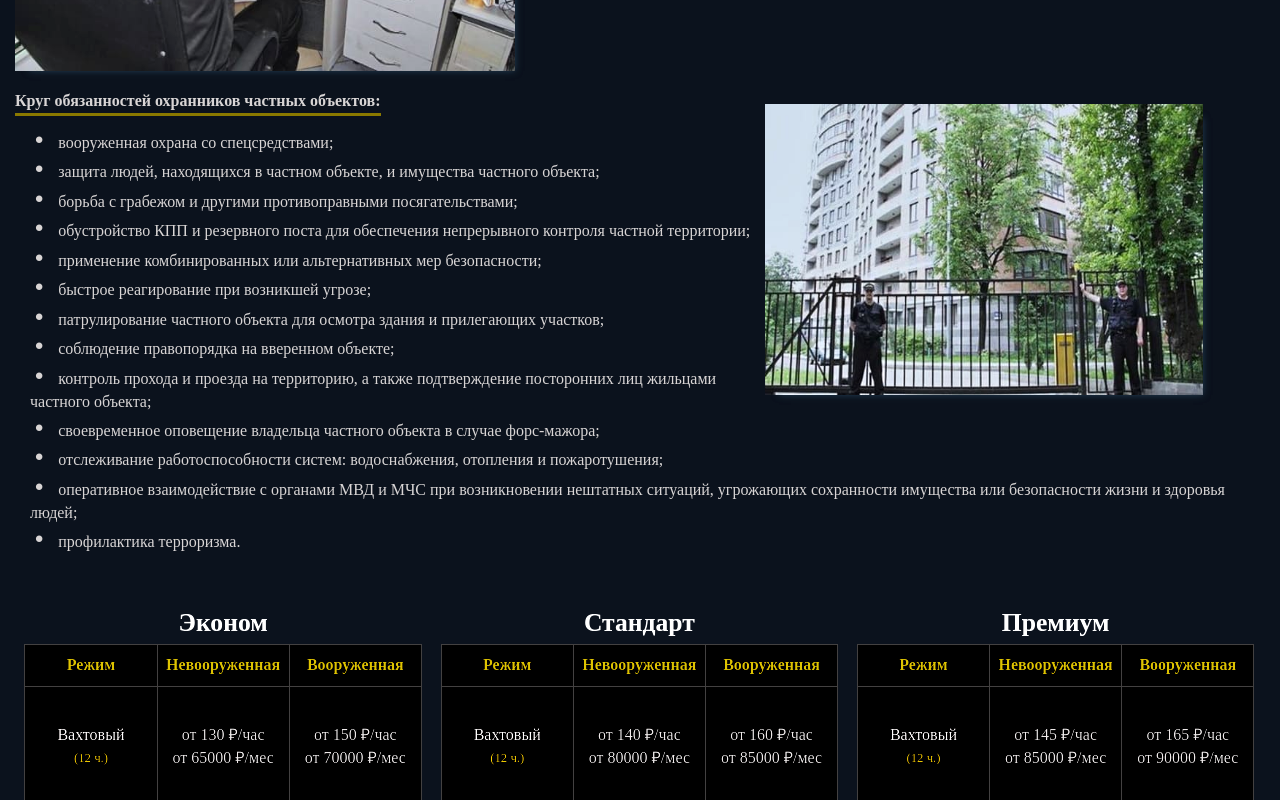
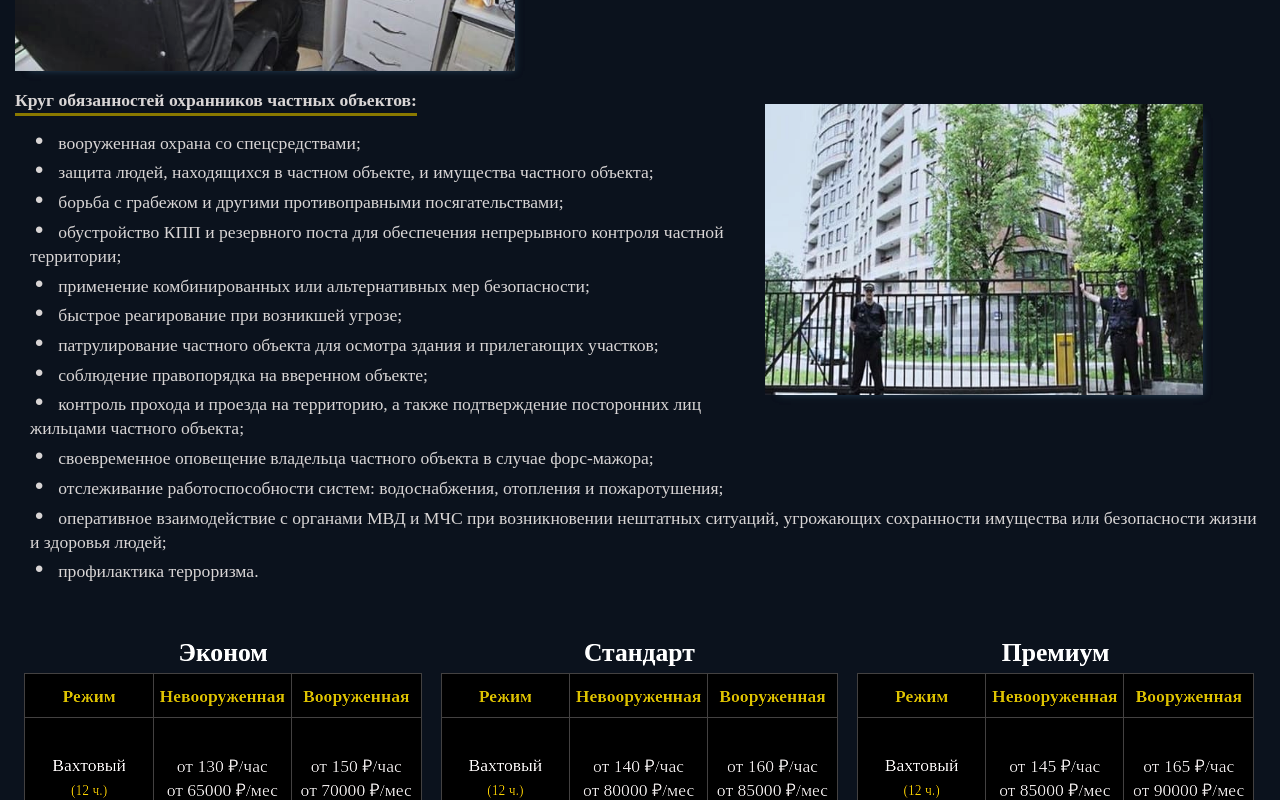
Before and after one commit to AnigalHub/Valencia, a Nuxt app: page /services/_guard_of_real_estate/guard_private_property in a window 1280 px wide. Shown: the part 400-1200 px from the top of the page. Built offline with nearby package versions, Linux system fonts and the light colour scheme.

Commit message:
изменены адаптивные стили до 1200 ширины

```diff
--- a/components/secondary_pages/styles.scss
+++ b/components/secondary_pages/styles.scss
@@ -2413,20 +2413,17 @@ input {
   /*страница "Тарифы"*/
   #tariffs{
     /*текст под картинкой - описание каждого типа тарифа*/
-    p{height: 21vh;}
+    p{height: 32vh;}
   }
 }
 @media screen and (min-width: 1200px) and (max-width: 1400px) {
   /*общие стили страниц (кроме главной)*/
   .page{padding: 1.8rem $zero !important;}
   /*текст на всех страницах (кроме главной)*/
-  .text,a{
-    font-size: 1rem;
-    line-height: 1.4rem;
-  }
+  .text,a{font-size: 1.1rem;}
   /*текст страницы "Тарифы" и компонента "Тарифы" - который в скобочках*/
   .text_descr{
-   font-size: .8rem !important;
+   font-size: .85rem !important;
     line-height: 1.3rem !important;
   }
   /*заголовки на всех страницах (кроме главной)*/
@@ -2436,7 +2433,7 @@ input {
   }
   h2,h3{font-size: 1.6rem;}
   h4{font-size: 1.3rem;}
-  h6{font-size: 1rem;}
+  h6{font-size: 1.1rem;}
   /*метка в форме заявки (обратной связи)*/
   label{font-size: 1rem;}
   /*поле ввода в форме заявки (обратной связи) - используется везде, но пока применяется на главной странице и в "Контакты"*/
@@ -2528,7 +2525,7 @@ input {
     /*компонент "Типы" - 3 ссылки-картинки*/
     #Type {
       /*добавление стилей в заголовок (названия компонентов) - касатально только этого компонента (Типы)*/
-      h2 {font-size: 1.9rem !important;}
-    }
-  }
-}
+      h2 {font-size: 1.8rem !important;}
+    }
+  }
+}
```
